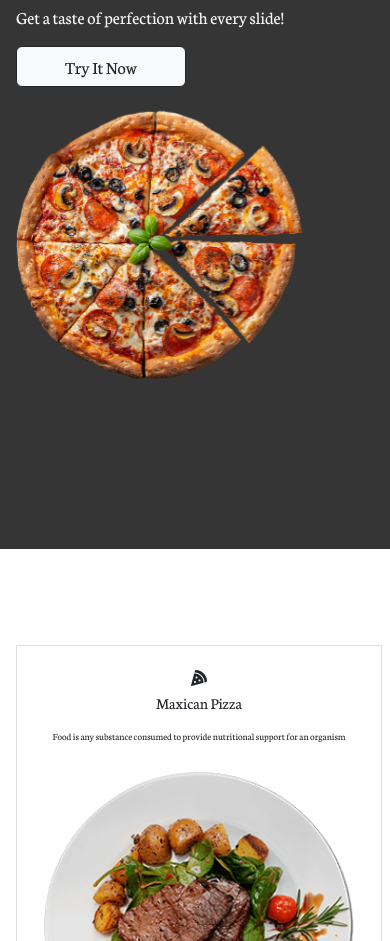
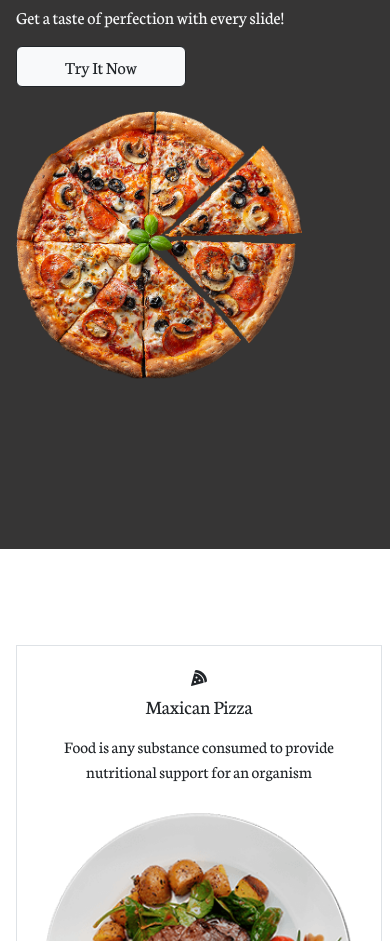
Before and after one commit to Khabeeroh/HR-PIZZA, a plain HTML site: page index.html in a window 390 px wide. Shown: the part 159-1100 px from the top of the page. Drawn offline with nearby package versions, Linux system fonts and the light colour scheme.

Commit message:
removing of the Animation

```diff
--- a/index.css
+++ b/index.css
@@ -44,7 +44,7 @@
     width: 23rem !important;
     height: 14rem !important;
 }
-.bike-man{
+/* .bike-man{
 
     animation: 2s bike-man ease-in-out 1s infinite normal !important;
      animation-play-state: running !important;
@@ -54,14 +54,14 @@
     animation-delay: 1s !important;
     animation-iteration-count: 4 !important;
     animation-direction: normal !important;
-    animation-play-state: running !important; */
+    animation-play-state: running !important;
 }
 @keyframes bike-man {
     0%{
 
     }
     100%{
-        /* transform: rotate(360deg); */
+        /* transform: rotate(360deg);
         transform: scale(30deg);
         scale: 1.3;
     }
@@ -75,7 +75,7 @@
 
     }
     100%{
-        /* transform: rotate(360deg); */
+        /* transform: rotate(360deg);
         transform: scale(30deg);
         scale: 1.3;
     }
@@ -92,11 +92,11 @@ animation-play-state: paused !important;
 
     }
     100%{
-        /* transform: rotate(360deg); */
+        /* transform: rotate(360deg);
         transform: scale(30deg);
         scale: 1.3;
     }
-}
+} */
 @media screen and (max-width: 900px) {
     .header{
         height: 40rem !important;
@@ -121,6 +121,12 @@ animation-play-state: paused !important;
 .testimonial-col{
     width: 100% !important;
     height: auto !important;
+}
+.promo h6{
+    font-size: 20px !important;
+}
+.promo p{
+    font-size: 17px !important;
 }
 .gallery .card{
     height: auto !important;
```
